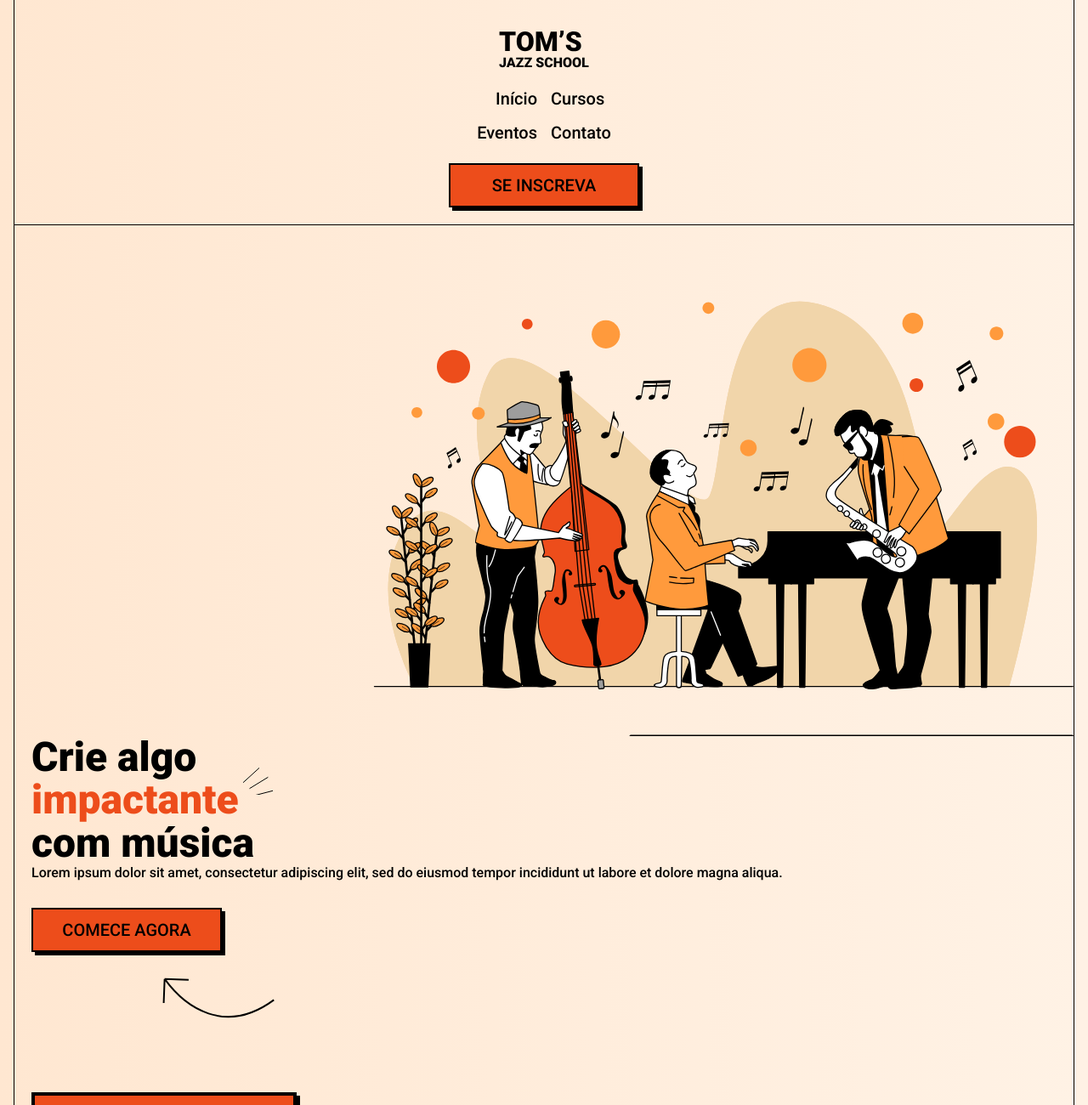
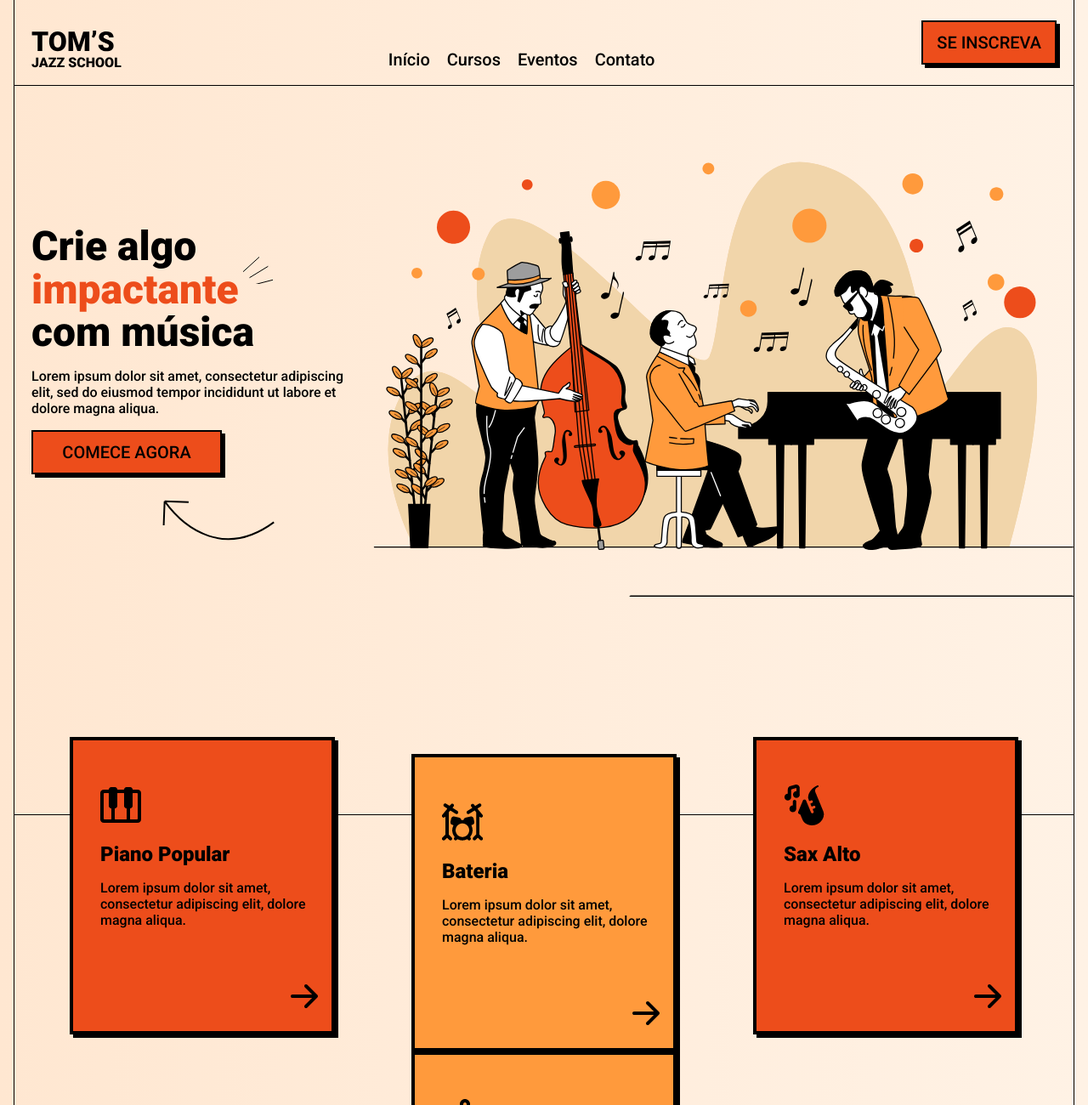
Before and after one commit to danielRaoli/Jazz-School, a plain HTML site: page index.html in a window 1280 px wide. Shown: the top 1300 px of the page at 85% size. Drawn offline with Linux system fonts and the light colour scheme.

Commit message:
finalizing computer version

```diff
--- a/Css/Components/hero-section.css
+++ b/Css/Components/hero-section.css
@@ -3,13 +3,13 @@
     padding-bottom: 16rem;
 }
 
-.hero-section > img{
+.hero-section .container > img{
     display: block;
     max-width: 100%;
     margin: 1.25rem 0 0 auto;
 }
 
-.hero-section .marketing > img {
+.hero-section .container .marketing > img {
     position: relative;
 
 }
@@ -42,3 +42,12 @@
     height: 35px;
     bottom: 2rem;
 }
+
+@media screen and (min-width:72rem) {
+    .hero-section .container{
+        display: flex;
+        flex-direction: row-reverse;
+        align-items: center;
+    }
+
+}
--- a/Css/Components/wrapper-cards.css
+++ b/Css/Components/wrapper-cards.css
@@ -10,3 +10,33 @@
     margin-left: auto;
     background-color: var(--collor-secundary);
 }
+
+@media screen and (min-width: 42rem) {
+    .wrapper-cards{
+        flex-direction: row;
+        flex-wrap: wrap;
+        justify-content: space-around;
+    }
+
+
+    .wrapper-cards .card:nth-child(2n){
+        margin:0;
+        margin-top: auto;
+        margin-bottom: 1rem;
+        background-color: var(--collor-secundary);
+    }
+}
+
+
+@media screen and (min-width: 72rem) {
+    .wrapper-cards{
+        flex-direction: row;
+        justify-content: space-around;
+    }
+
+    .wrapper-cards .card:nth-child(2n){
+        margin:0;
+        margin-top: auto;
+        background-color: var(--collor-secundary);
+    }
+}
--- a/Css/index.css
+++ b/Css/index.css
@@ -26,8 +26,14 @@ header,
 }
 
 header img{
-display: block;
-margin: 1rem auto;
+    display: block;
+    margin: 1rem auto;
+
+}
+
+header .main-button{
+    display: block;
+    margin: 0 auto;
 }
 
 header nav{
@@ -69,6 +75,7 @@ footer nav a{
 }
 
 footer form label{
+    display: block;
     text-align: start;
     font-size: 24px;
     color: var(--collor-black);
@@ -77,6 +84,7 @@ footer form label{
 
 footer .box-email{
     text-align: center;
+    font-size: 1.5rem;
     width: 272px;
     height: 48px;
     box-shadow: 4px 4px 0 black;
@@ -104,3 +112,45 @@ footer .box-email{
  margin-left: auto;
  margin-right: auto ;
 }
+
+@media screen and (min-width: 40rem) {
+    header nav{
+        display: block;
+        text-align: center;
+    }
+}
+
+@media  screen and (min-width: 48rem) {
+    header{
+        display: flex;
+        align-items: center;
+        justify-content: space-between;
+
+    }
+
+    header  img {
+        margin: 0;
+    }
+
+    header nav a{
+        display: inline-block;
+        transform: translatey(50%);
+    }
+
+    header .main-button{
+        margin: 0;
+    }
+
+    footer{
+        display: flex;
+        justify-content: space-around;
+        border-bottom: 0;
+
+    }
+
+    footer p{
+
+        width: 272px;
+        height: 115px;
+    }
+}
--- a/index.html
+++ b/index.html
@@ -20,23 +20,25 @@
 </head>
 <body>
     <header>
-        <img class="mt-1 mx-auto" src="Assets/images/logo.svg" alt="Logo jazz school">
+        <img class="mt-1" src="Assets/images/logo.svg" alt="Logo jazz school">
         <nav>
             <a href="">Início</a>
             <a href="">Cursos</a>
             <a href="">Eventos</a>
             <a href="">Contato</a>
         </nav>
-        <a class="main-button mt-1 mx-auto" href="">Se inscreva</a>
+        <a class="main-button " href="">Se inscreva</a>
     </header>
     <main>
         <section class="hero-section">
+            <div class="container">
                 <img src="Assets/images/hero-img.svg" alt="imagem de grupo tocando jazz">
                 <div class="marketing">
-                <h1 class="main-title">Crie algo <span class="decoration main-title -primary">impactante</span> com música</h1>
-                <p>Lorem ipsum dolor sit amet, consectetur adipiscing elit, sed do eiusmod
+                    <h1 class="main-title mb-1">Crie algo <span class="decoration main-title -primary">impactante</span> com música</h1>
+                    <p class="mb-1">Lorem ipsum dolor sit amet, consectetur adipiscing elit, sed do eiusmod
                     tempor incididunt ut labore et dolore magna aliqua.</p>
-                <a class="main-button mt-2" href="#">Comece agora</a>
+                    <a class="main-button" href="#">Comece agora</a>
+                </div>
             </div>
         </section>
         <section class="course-section">
@@ -74,9 +76,12 @@
             <a class="main-button" href="#">Conhecer cursos</a>
         </section>
         <footer>
+            <div class="description">
                 <img class="mb-1" src="Assets/images/logo.svg" alt="">
                 <p class="mb-2">Lorem ipsum dolor sit amet, consectetur adipiscing elit,
                 sed do eiusmod tempor incididunt ut labore et dolore magna aliqua.</p>
+            </div>
+
             <nav>
                 <a href="#"> Início</a>
                 <a href="">Cursos</a>
```
Lines whose indentation alone changed are shown as unchanged.
